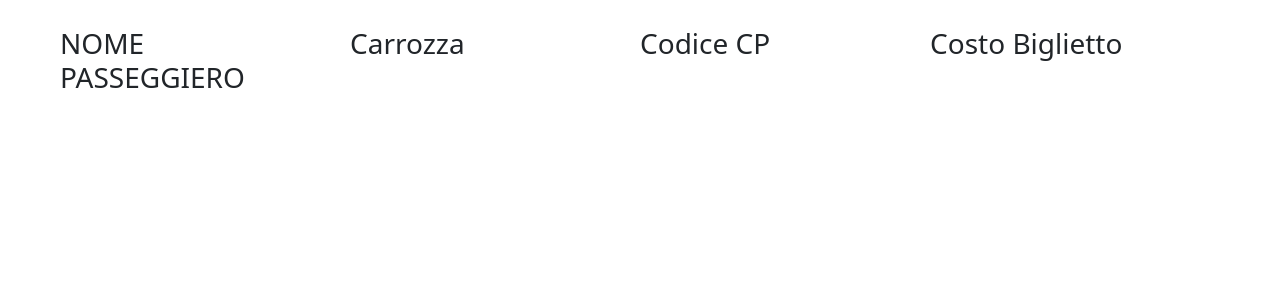
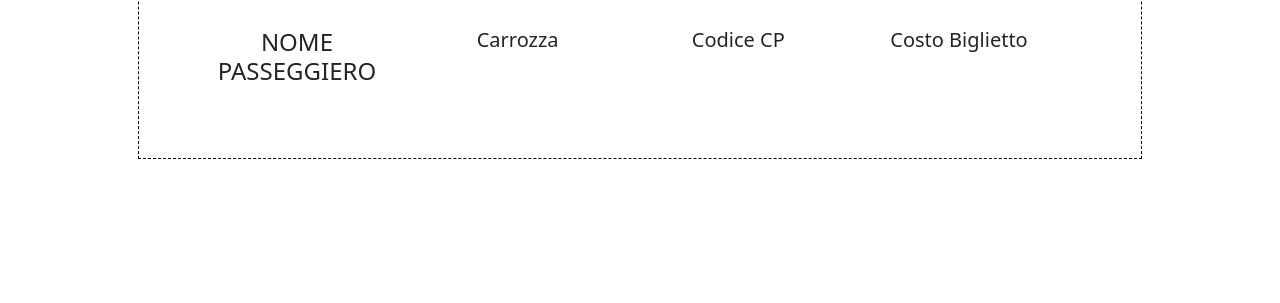
Before and after one commit to Andreaboldrin97/js-biglietto-treno-form, a plain HTML site: page index.html in a window 1280 px wide. Shown: the part 497-800 px from the top of the page. Drawn offline with nearby package versions, Linux system fonts and the light colour scheme.

Commit message:
added error to Nan value on kmtocover

```diff
--- a/css/style.css
+++ b/css/style.css
@@ -0,0 +1,8 @@
+.ticket{
+    width: 80%;
+    margin: 0 auto;
+    border: 1px dashed black;
+}
+.my_form{
+
+}
--- a/index.html
+++ b/index.html
@@ -13,7 +13,7 @@
     <div class="container-fluid">
         <div class="row justify-content-center p-5">
             <h1 class="text-center mt-3 mb-5 col-12">Benvuto in trenitalia calcola il prezzo del tuo biglietto</h1>
-            <div class="row d-flex">
+            <div class="row d-flex my_form">
                 <div class="mb-3 col-12 col-md-4">
                     <label for="user_name" class="form-label">Nome e Cognome</label>
                     <input type="text" class="form-control" id="user_name">
@@ -36,20 +36,20 @@
                 <button id="btn-delete" type="reset" class="btn btn-success m-3">anulla</button>
             </div>
         </div>
-        <div class="row p-5">
+        <div class="row p-5 ticket">
             <h1 class="text-center mt-3 mb-5">Ecco il tuo biglietto</h1>
             <div class="row d-flex">
-                <div class="mb-3 col-12 col-md-3">
-                    <h3 id="name">NOME PASSEGGIERO <br></h3>
+                <div class="mb-3 col-12 col-md-3 text-center">
+                    <h4 id="name">NOME PASSEGGIERO <br></h4>
                 </div>
-                <div class="mb-3 col-12 col-md-3">
-                    <h3 id="carriage">Carrozza <br></h3>
+                <div class="mb-3 col-12 col-md-3 text-center">
+                    <h5 id="carriage">Carrozza <br></h5>
                 </div>
-                <div class="mb-3 col-12 col-md-3">
-                    <h3 id="c_booking">Codice CP <br></h3>
+                <div class="mb-3 col-12 col-md-3 text-center">
+                    <h5 id="c_booking">Codice CP <br></h5>
                 </div>
-                <div class="mb-3 col-12 col-md-3">
-                    <h3 id="price">Costo Biglietto <br></h3>
+                <div class="mb-3 col-12 col-md-3 text-center">
+                    <h5 id="price">Costo Biglietto <br></h5>
                 </div>
             </div>
         </div>
--- a/js/main.js
+++ b/js/main.js
@@ -57,6 +57,8 @@ function(){
 
     if (isNaN(kmToCover) == true){
         alert(`i km da lei indicati non sono validi`);
+        carriageNumber = `0`;
+        codeBooking = `0`;
     } else {
             if( userAge == `age_<18`){
                 PriceDiscount=((PriceNoDiscount * 15 ) / 100);
```
